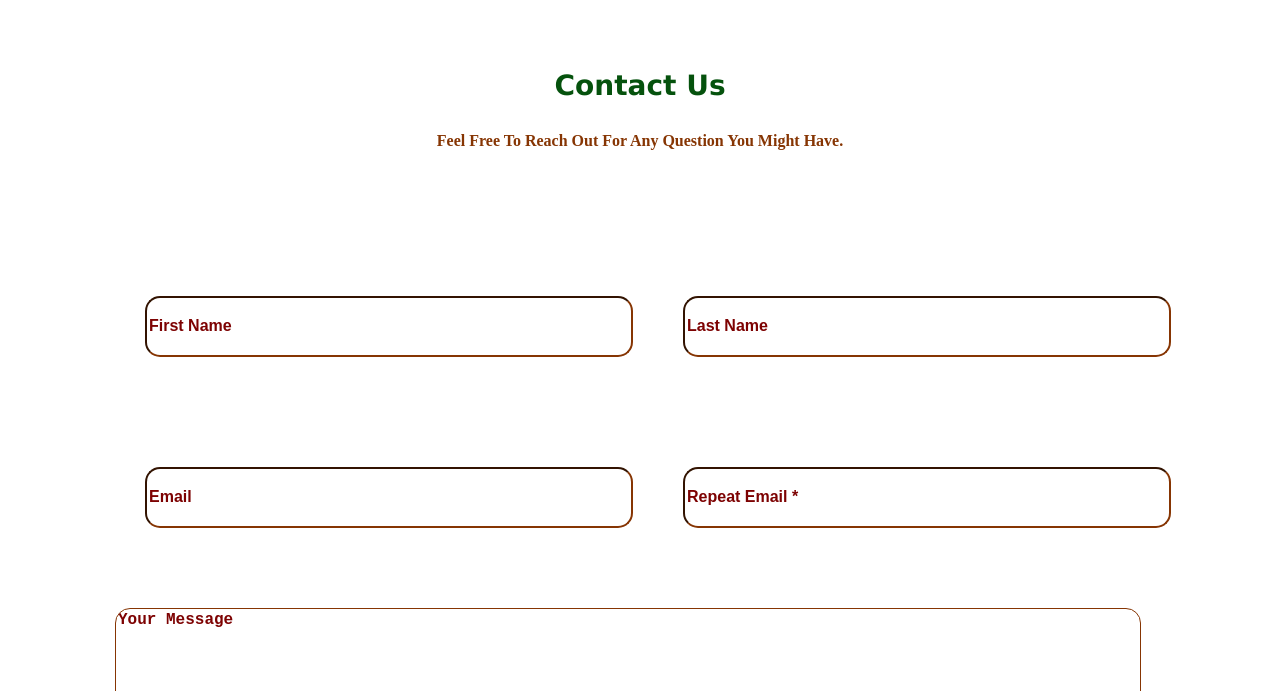
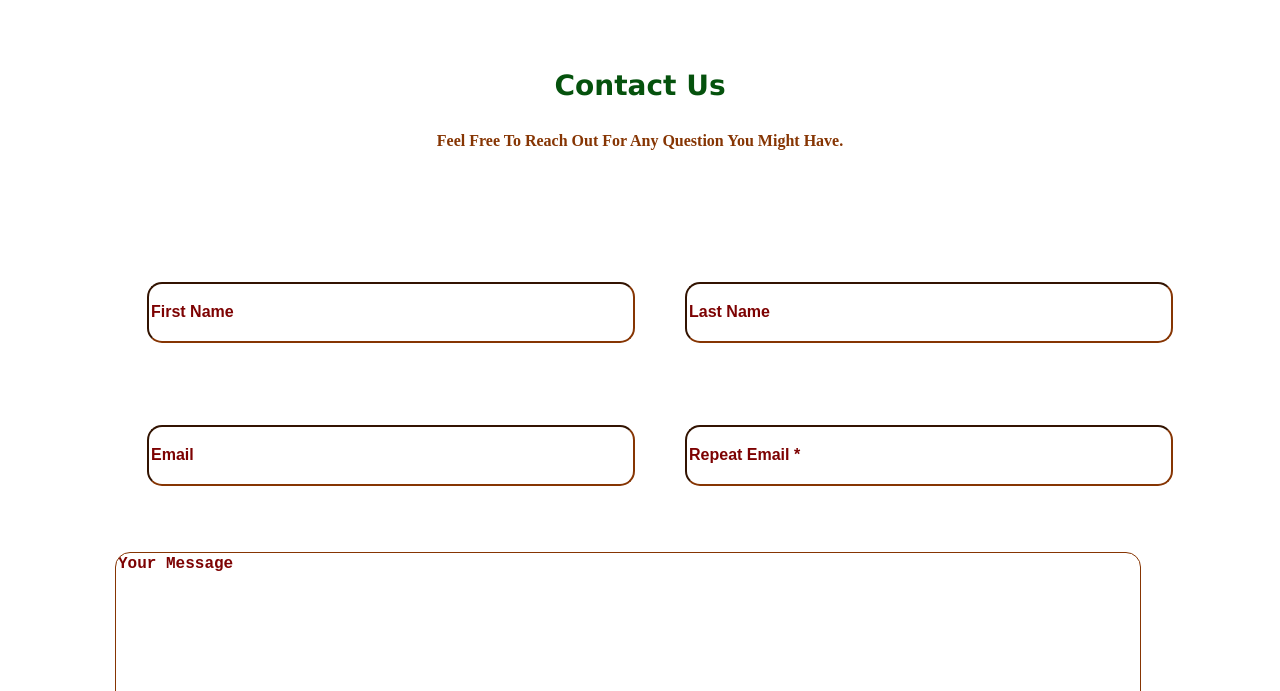
Before and after one commit to Amil995/work8, a plain HTML site: page page/contact.html in a window 1280 px wide. Shown: the part 109-800 px from the top of the page. Drawn offline with Linux system fonts and the light colour scheme.

Commit message:
Update contact.css

```diff
--- a/style/contact.css
+++ b/style/contact.css
@@ -177,10 +177,12 @@ h1{
 .inputs{
     display: flex;
     padding:30px;
+    padding:1rem 2rem;
 }
 .inputs1{
     display: flex;
     padding:30px;
+    padding:1rem 2rem;
 }
 ::placeholder {
     color: #7D0202;
```
